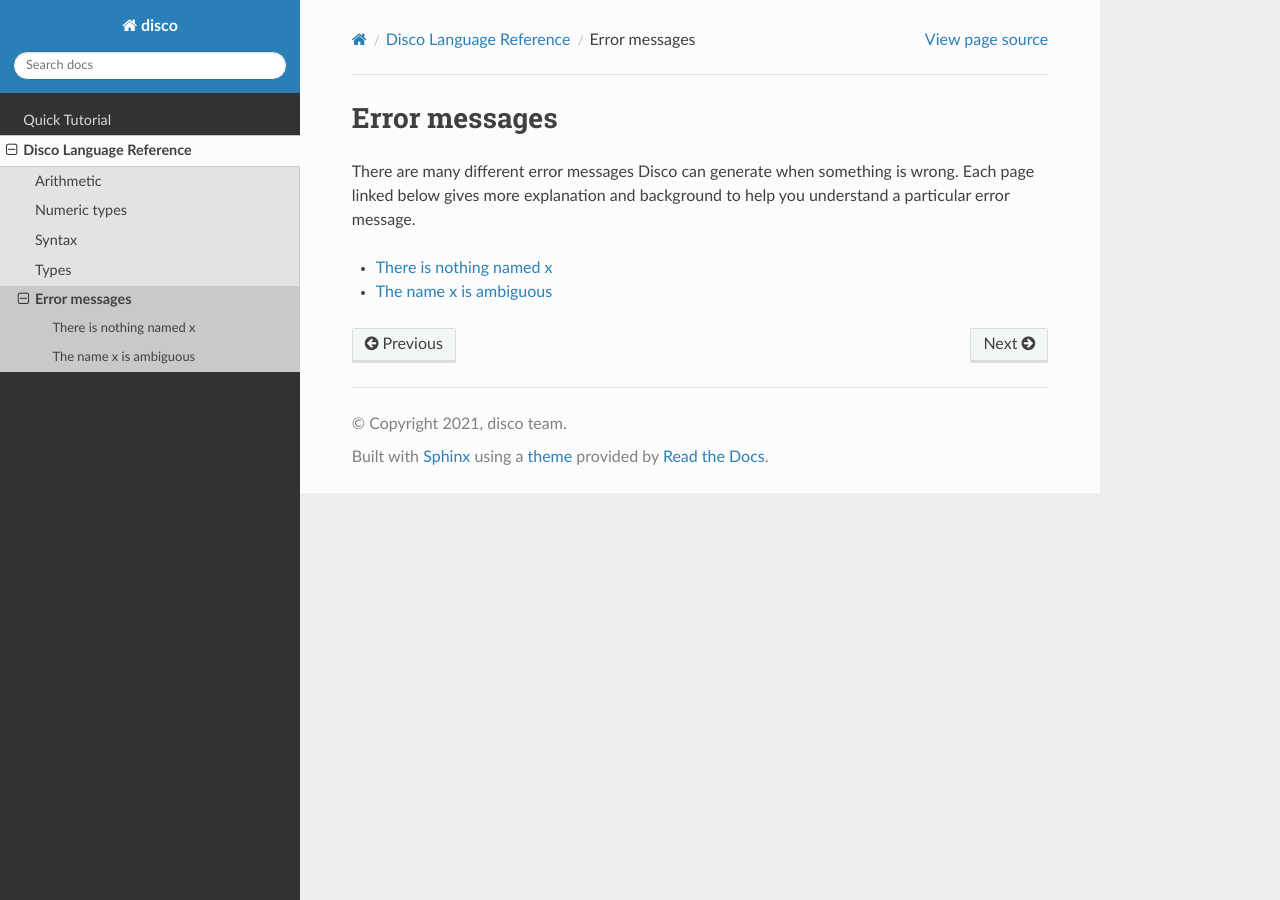
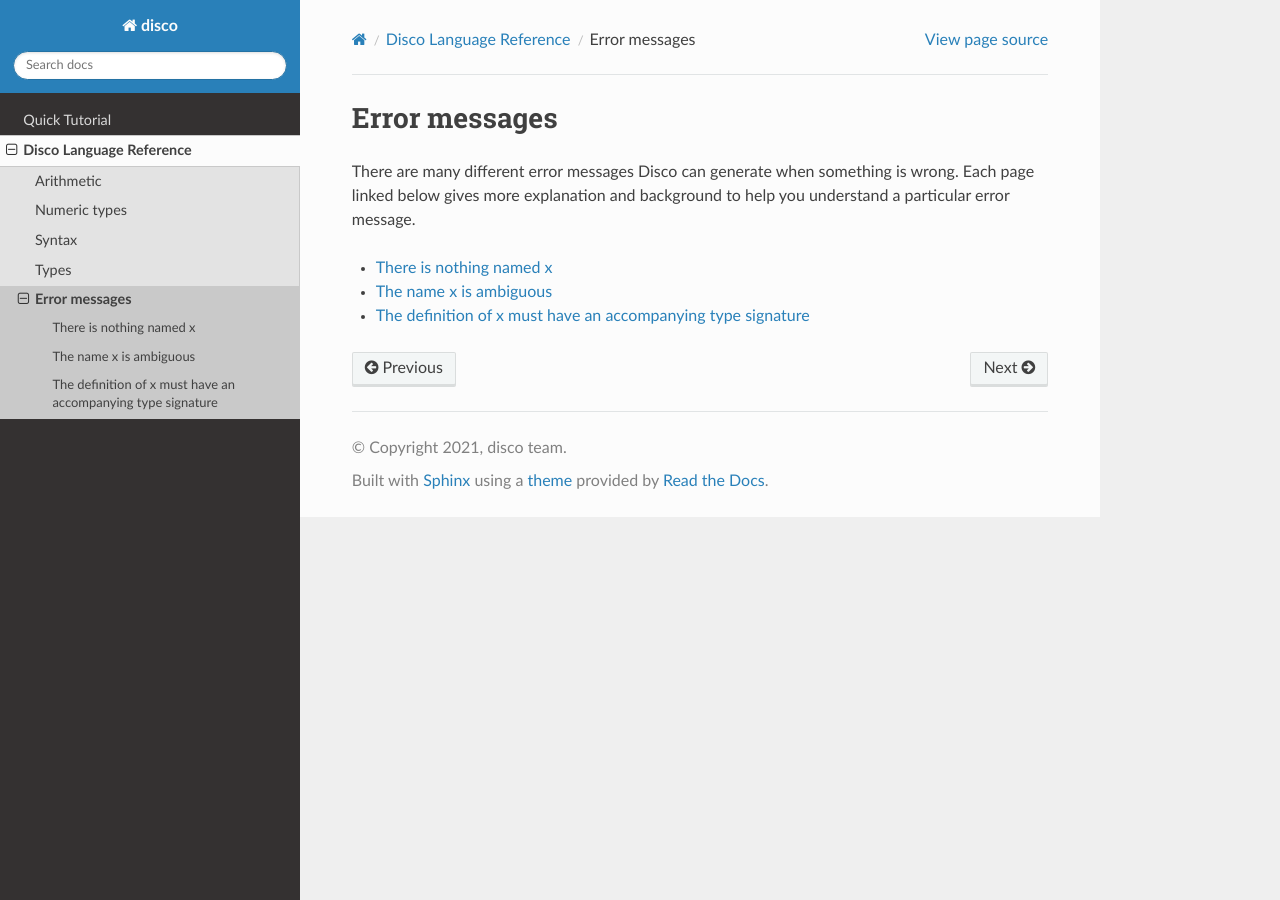
Before and after one commit to disco-lang/disco, a Sphinx documentation site: the page built from docs/reference/errors.rst, in a window 1280 px wide. Built offline with Sphinx 7.4.7 and the Read the Docs theme 2.0.0, drawn with Linux system fonts in a browser that asks for light colours.

Commit message:
reference page re: missing type sig error

```diff
--- a/docs/reference/errors.rst
+++ b/docs/reference/errors.rst
@@ -9,3 +9,4 @@ background to help you understand a particular error message.
 
    unbound
    ambiguous
+   missingtype
--- /dev/null
+++ b/docs/reference/missingtype.rst
@@ -0,0 +1,11 @@
+The definition of x must have an accompanying type signature
+============================================================
+
+In Disco, you are not allowed to define a variable by simply saying
+``x = ...``.  You must also specify the :doc:`type <types>` of a variable
+by placing a :doc:`type signature <type-sig>` before it, like this:
+
+::
+
+   x : N   -- a type signature for x
+   x = 5   -- the definition of x
```
Also changed, not shown: 1 other file.
